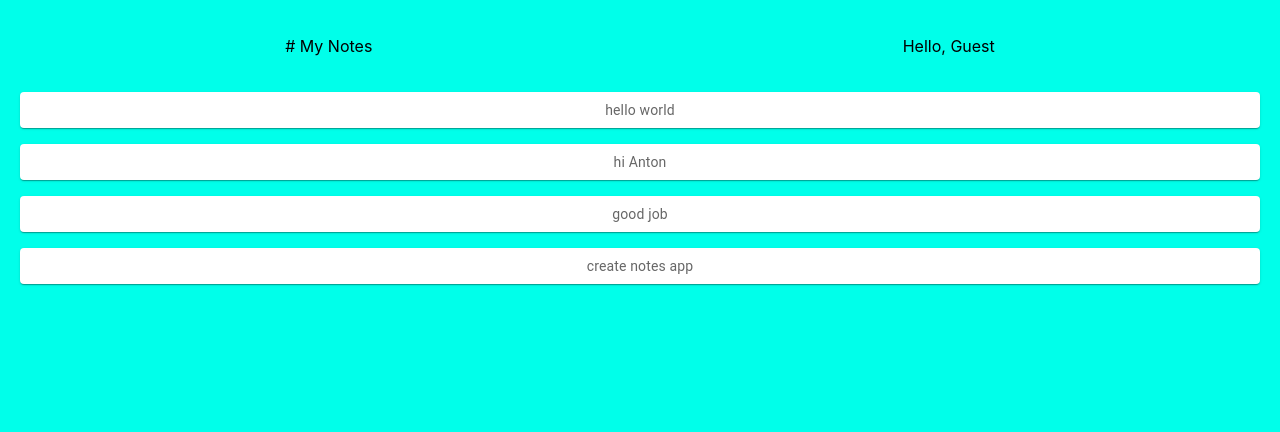
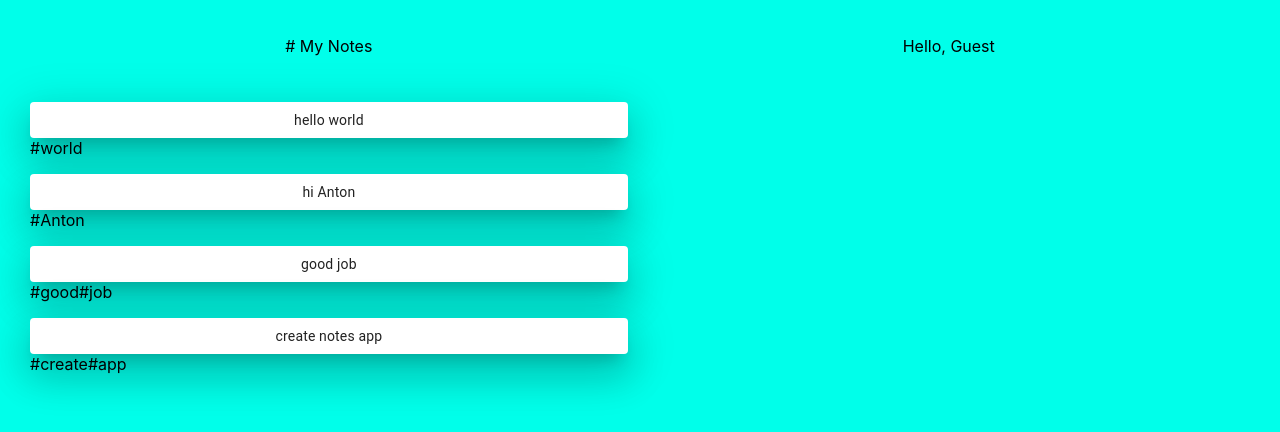
Before and after one commit to AntonOgonovskiy/NOTES, a React (Create React App) app in the folder notes/: page / in a window 1280 px wide. Shown: the top 432 px of the page. Built offline with nearby package versions, Linux system fonts and the light colour scheme.

Commit message:
feat: add tags & refactor

```diff
--- a/notes/src/API/API.ts
+++ b/notes/src/API/API.ts
@@ -1,5 +1,5 @@
-import { Note } from "../types";
+import { NoteType } from "../types";
 import data from "./server.json";
-export const getNotes = (): Note[] => {
+export const getNotes = (): NoteType[] => {
   return data;
 };
--- a/notes/src/API/server.json
+++ b/notes/src/API/server.json
@@ -1,18 +1,18 @@
 [
   {
-    "text": "hello world",
-    "tags": ["world"]
+    "text": "hello #world",
+    "tags": ["#world"]
   },
   {
-    "text": "hi Anton",
-    "tags": ["Anton"]
+    "text": "hi #Anton",
+    "tags": ["#Anton"]
   },
   {
-    "text": "good job",
-    "tags": ["good", "job"]
+    "text": "#good #job",
+    "tags": ["#good", "#job"]
   },
   {
-    "text": "create notes app",
-    "tags": ["create", "app"]
+    "text": "#create notes #app",
+    "tags": ["#create", "#app"]
   }
 ]
--- a/notes/src/App.tsx
+++ b/notes/src/App.tsx
@@ -3,12 +3,14 @@ import "./App.scss";
 import Header from "./components/header/header";
 import AskNameModal from "./components/nameModal/AskNameModal";
 import NotesField from "./components/body/notesField/notesField";
+import TagsField from "./components/body/tagsField/tagsField";
 
 function App() {
   return (
     <div className="App">
       <AskNameModal />
       <Header />
+      <TagsField />
       <NotesField />
     </div>
   );
--- /dev/null
+++ b/notes/src/components/body/note/Note.tsx
@@ -0,0 +1,27 @@
+import React from "react";
+import Paper from "@mui/material/Paper";
+import { styled } from "@mui/material/styles";
+
+const Note = (props: { title: string; tags: String[] }) => {
+  const Item = styled(Paper)(({ theme }) => ({
+    ...theme.typography.body2,
+    padding: theme.spacing(1),
+    textAlign: "center",
+    color: theme.palette.text.primary,
+  }));
+
+  const regex = /#+/g;
+  const title = props.title.replaceAll(regex, " ");
+  const tags = props.tags as String[];
+
+  return (
+    <div className="noteWrapper">
+      <Item elevation={24}>{title}</Item>
+      {tags.map((item, index) => (
+        <span key={index}>{item}</span>
+      ))}
+    </div>
+  );
+};
+
+export default Note;
--- /dev/null
+++ b/notes/src/components/body/notesField/notesField.scss
@@ -0,0 +1,6 @@
+.notesList {
+  padding: 10px;
+  display: grid;
+  grid-template-columns: repeat(2, 1fr);
+  gap: 2%;
+}
--- a/notes/src/components/body/notesField/notesField.tsx
+++ b/notes/src/components/body/notesField/notesField.tsx
@@ -1,24 +1,17 @@
 import { useSelector } from "react-redux";
-import { Note, Notes } from "../../../types";
-import Paper from "@mui/material/Paper";
+import { NoteType, Notes } from "../../../types";
 import Stack from "@mui/material/Stack";
-import { styled } from "@mui/material/styles";
+import "./notesField.scss";
+import Note from "../note/Note";
 
 const NotesField = () => {
-  const notes = useSelector((state: Notes) => state.notes.value) as Note[];
-  const Item = styled(Paper)(({ theme }) => ({
-    backgroundColor: theme.palette.mode === "dark" ? "#1A2027" : "#fff",
-    ...theme.typography.body2,
-    padding: theme.spacing(1),
-    textAlign: "center",
-    color: theme.palette.text.secondary,
-  }));
+  const notes = useSelector((state: Notes) => state.notes.value) as NoteType[];
 
   return (
-    <div>
+    <div className="notesList">
       <Stack spacing={2}>
-        {notes.map((item: Note, index: number) => (
-          <Item key={index}>{item.text}</Item>
+        {notes.map((item: NoteType, index: number) => (
+          <Note key={index} title={item.text} tags={item.tags} />
         ))}
       </Stack>
     </div>
--- /dev/null
+++ b/notes/src/components/body/tagsField/tagsField.tsx
@@ -0,0 +1,13 @@
+import React from "react";
+import { useSelector } from "react-redux";
+import { Notes, NoteType } from "../../../types";
+
+const TagsField = () => {
+  const notes = useSelector((state: Notes) => state.notes.value) as NoteType[];
+  const tags: String[] = [];
+  notes.forEach((item) => tags.push(...item.tags));
+
+  return <div></div>;
+};
+
+export default TagsField;
--- a/notes/src/store/reducers/notesReducer.ts
+++ b/notes/src/store/reducers/notesReducer.ts
@@ -1,8 +1,8 @@
 import { getNotes } from "../../API/API";
-import { Note } from "../../types";
+import { NoteType } from "../../types";
 
 const defaultList = {
-  value: getNotes() as Note[],
+  value: getNotes() as NoteType[],
 };
 
 export const notesReducer = (
--- a/notes/src/types.ts
+++ b/notes/src/types.ts
@@ -10,10 +10,10 @@ export interface Visible {
 }
 export interface Notes {
   notes: {
-    value: Note[];
+    value: NoteType[];
   };
 }
-export type Note = {
+export type NoteType = {
   text: string;
   tags: String[];
 };
```
